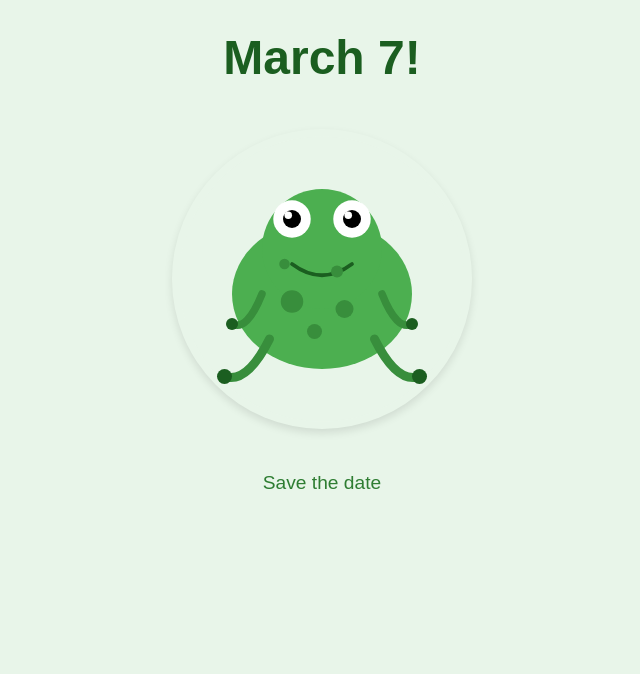
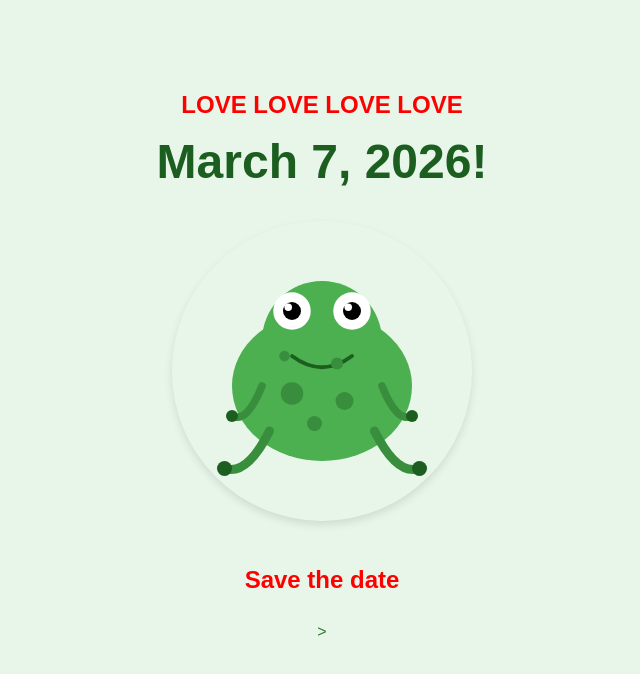
Before and after one commit to queencam000/wedding_website, a plain HTML site: page index.html in a window 1280 px wide. Shown: the whole page, without its empty margins (318-958 px from the left). Drawn offline with Linux system fonts and the light colour scheme.

Commit message:
ttc1_index.html

```diff
--- a/index.html
+++ b/index.html
@@ -5,14 +5,38 @@
     <meta name="viewport" content="width=device-width, initial-scale=1.0">
     <title>LOVE FOR EVER</title>
     <link rel="stylesheet" href="styles.css">
+    <style>
+        body {
+            text-align: center;
+            font-family: Arial, sans-serif;
+        }
+        .container {
+            margin-top: 50px;
+        }
+        .red-text {
+            color: red;
+            font-size: 24px;
+            font-weight: bold;
+        }
+        .frog-container {
+            margin-top: 20px;
+        }
+        .frog-image {
+            cursor: pointer;
+        }
+    </style>
 </head>
 <body>
     <div class="container">
-        <h1>March 7!</h1>
+        <p class="red-text">LOVE LOVE LOVE LOVE</p>
+        <h1>March 7, 2026!</h1>
         <div class="frog-container">
-            <img src="frog.svg" alt="Cute frog" class="frog-image">
+            <a href="newpage.html">
+                <img src="frog.svg" alt="Cute frog" class="frog-image">
+            </a>
         </div>
-        <p>Save the date</p>
+        <p class="red-text">Save the date</p>
     </div>
 </body>
 </html>
+>
```
